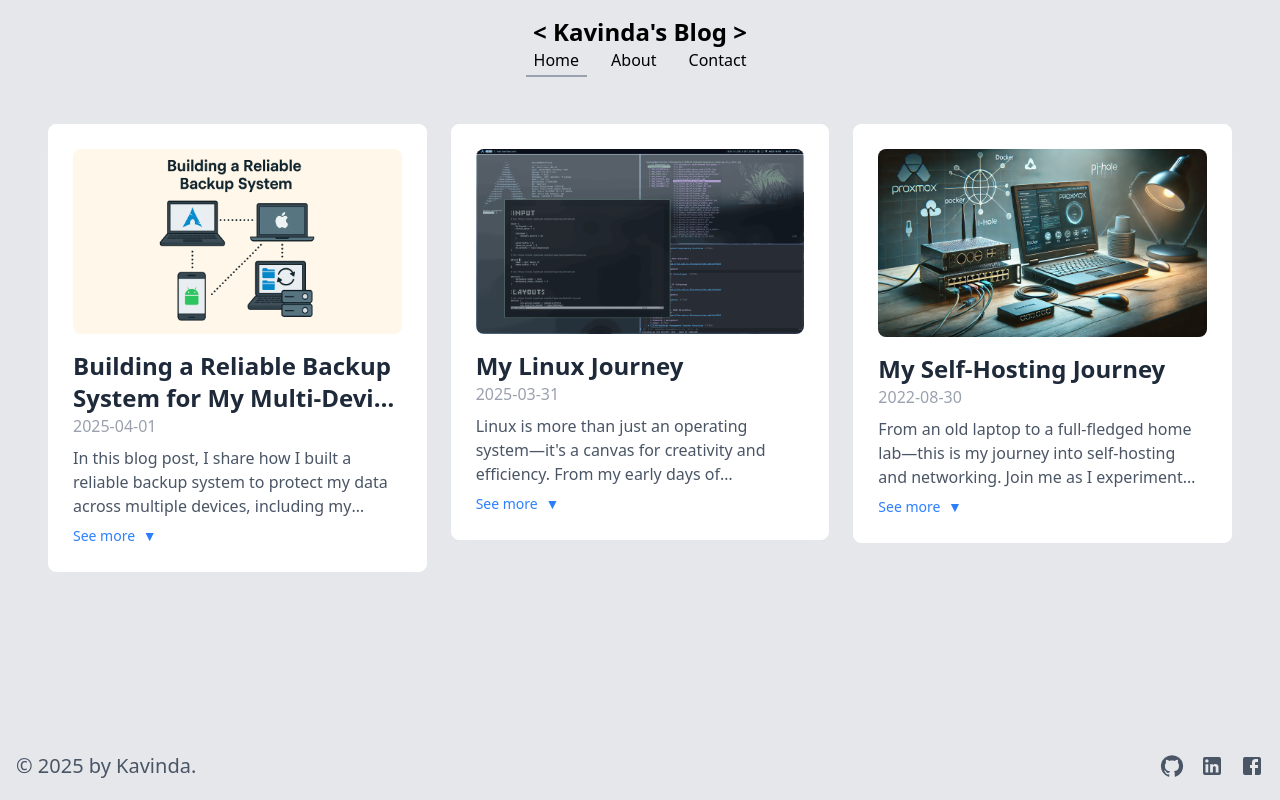
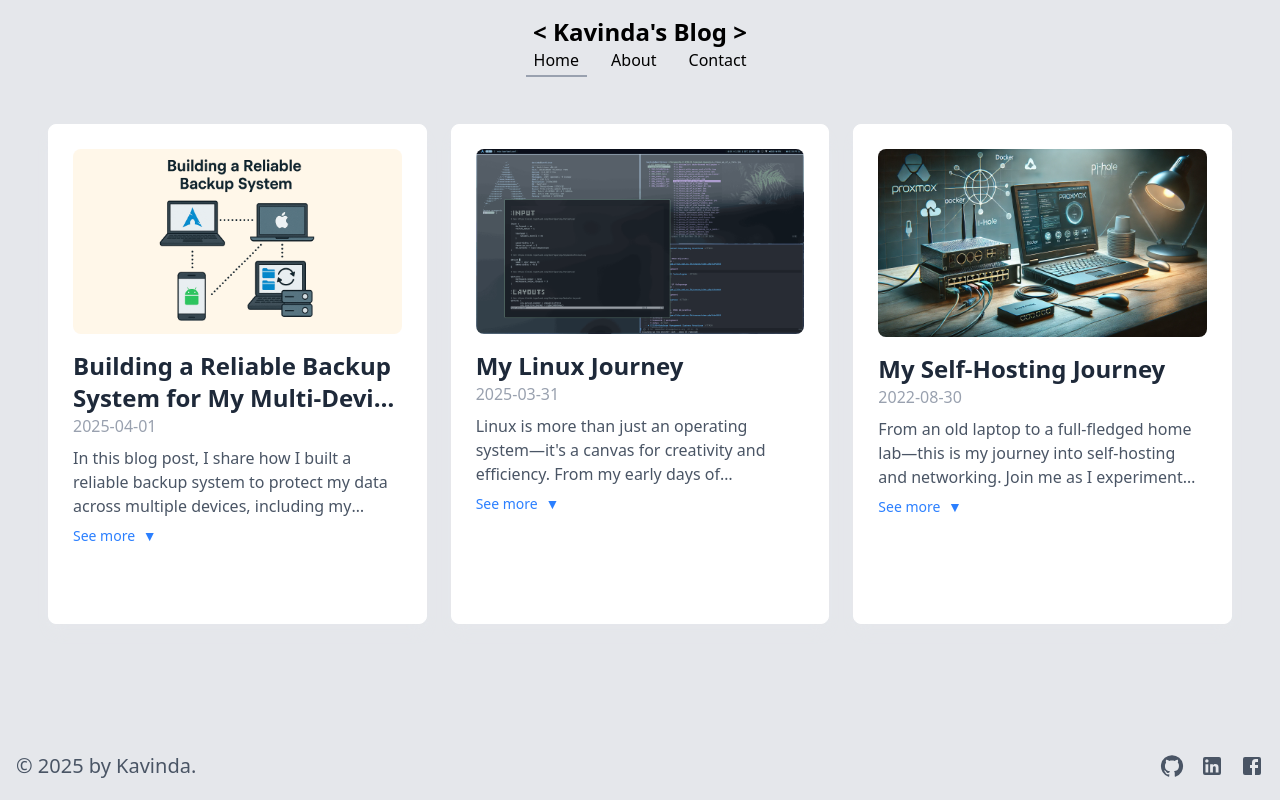
Before and after one commit to kavindalj/Blog, a Next.js app: page / in a window 1280 px wide. Built offline with nearby package versions, Linux system fonts and the light colour scheme.

Commit message:
fix: fix card height issue

```diff
--- a/app/components/Posts.tsx
+++ b/app/components/Posts.tsx
@@ -34,7 +34,7 @@ const Posts: React.FC<PostsProps> = ({ posts }) => {
           return (
             <div
               key={post.slug}
-              className={`flex flex-col bg-white backdrop-blur-md shadow-lg shadow-gray-200 border border-white rounded-lg p-6 w-full max-w-[500px] transition-transform duration-300 transform hover:scale-105 self-start ${isExpanded ? "" : "min-h-[380px]"
+              className={`flex flex-col bg-white backdrop-blur-md shadow-lg shadow-gray-200 border border-white rounded-lg p-6 w-full max-w-[500px] transition-transform duration-300 transform hover:scale-105 self-start ${isExpanded ? "" : "min-h-[380px] md:min-h-[430px] lg:min-h-[500px]"
                 }`}
             >
               <Link href={`/blog/${post.slug}`}>
```
